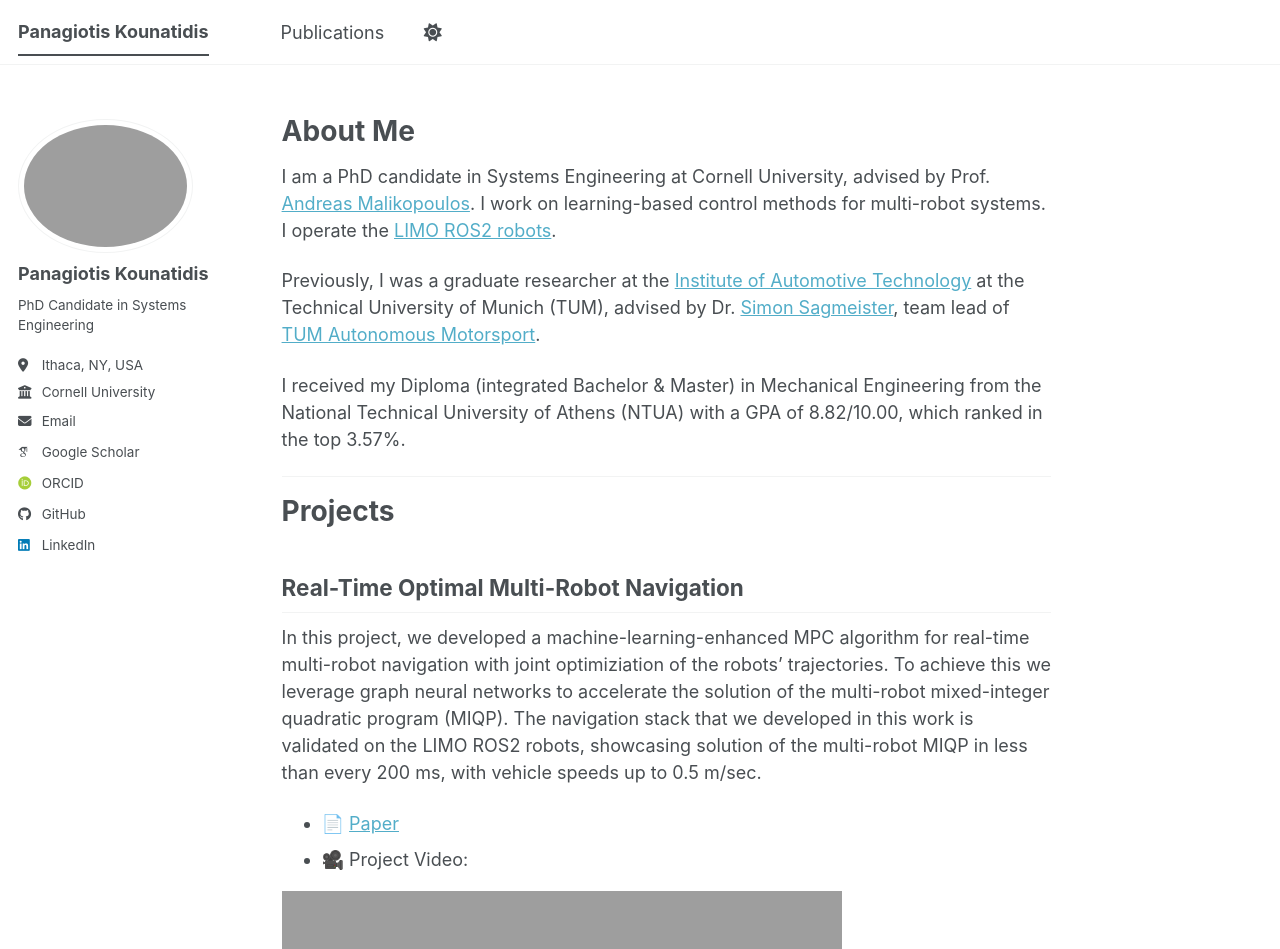
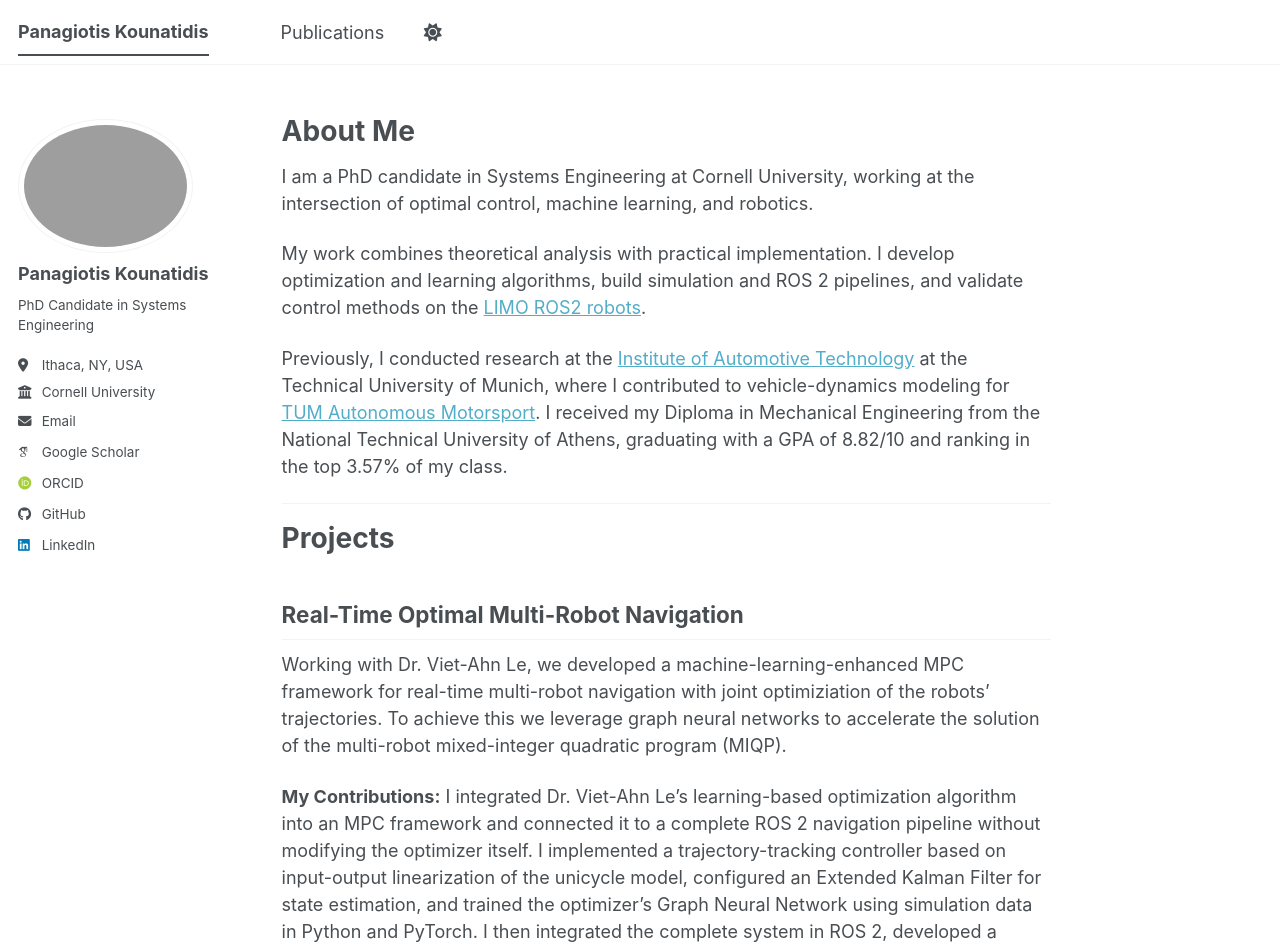
Before and after one commit to Panos20102k/Panos20102k.github.io, a Jekyll site: the page built from _pages/about.md, in a window 1280 px wide and 1400 px high. Shown: the top 949 px of the window. Built offline with Jekyll 4.4.1, drawn with Linux system fonts in a browser that asks for light colours; some web fonts are replaced; a script bundle is joined from its source files by our own code; library files that are not in the unit come from our copies; some of the changed text lies outside the part shown; grey boxes are pictures that could not be loaded.

Commit message:
updates wip

```diff
--- a/_pages/about.md
+++ b/_pages/about.md
@@ -7,12 +7,12 @@ author_profile: true
 
 # About Me
 
-I am a PhD candidate in Systems Engineering at Cornell University, advised by Prof. [Andreas Malikopoulos](https://ids-lab.net/).
-I work on learning-based control methods for multi-robot systems. I operate the [LIMO ROS2 robots](https://global.agilex.ai/products/limo-ros2).
+I am a PhD candidate in Systems Engineering at Cornell University, working at the intersection of optimal control, machine learning, and robotics.
 
-Previously, I was a graduate researcher at the [Institute of Automotive Technology](https://www.mos.ed.tum.de/ftm/startseite/) at the Technical University of Munich (TUM), advised by Dr. [Simon Sagmeister](https://www.mos.ed.tum.de/ftm/personen/mitarbeiter/simon-sagmeister-m-sc/), team lead of [TUM Autonomous Motorsport](https://www.mos.ed.tum.de/en/ftm/main-research/intelligent-vehicle-systems/tum-autonomous-motorsport/).
+My work combines theoretical analysis with practical implementation. I develop optimization and learning algorithms, build simulation and ROS 2 pipelines, and validate control methods on the [LIMO ROS2 robots](https://global.agilex.ai/products/limo-ros2).
 
-I received my Diploma (integrated Bachelor & Master) in Mechanical Engineering from the National Technical University of Athens (NTUA) with a GPA of 8.82/10.00, which ranked in the top 3.57%.
+Previously, I conducted research at the [Institute of Automotive Technology](https://www.mos.ed.tum.de/ftm/startseite/) at the Technical University of Munich, where I contributed to vehicle-dynamics modeling for [TUM Autonomous Motorsport](https://www.mos.ed.tum.de/en/ftm/main-research/intelligent-vehicle-systems/tum-autonomous-motorsport/). I received my Diploma in Mechanical Engineering from the National Technical University of Athens, graduating with a GPA of 8.82/10 and ranking in the top 3.57% of my class.
+
 
 ---
 
@@ -29,14 +29,38 @@ I received my Diploma (integrated Bachelor & Master) in Mechanical Engineering f
 # Projects
 ## Real-Time Optimal Multi-Robot Navigation
 
-In this project, we developed a machine-learning-enhanced MPC algorithm for real-time multi-robot navigation with joint optimiziation of the robots' trajectories. To achieve this we leverage graph neural networks to accelerate the solution of the multi-robot mixed-integer quadratic program (MIQP). The navigation stack that we developed in this work is validated on the LIMO ROS2 robots, showcasing solution of the multi-robot MIQP in less than every 200 ms, with vehicle speeds up to 0.5 m/sec.
+Working with Dr. Viet-Ahn Le, we developed a machine-learning-enhanced MPC framework for real-time multi-robot navigation with joint optimiziation of the robots' trajectories. To achieve this we leverage graph neural networks to accelerate the solution of the multi-robot mixed-integer quadratic program (MIQP).
+
+**My Contributions:** I integrated Dr. Viet-Ahn Le's learning-based optimization algorithm into an MPC framework and connected it to a complete ROS 2 navigation pipeline without modifying the optimizer itself. I implemented a trajectory-tracking controller based on input-output linearization of the unicycle model, configured an Extended Kalman Filter for state estimation, and trained the optimizer's Graph Neural Network using simulation data in Python and PyTorch. I then integrated the complete system in ROS 2, developed a Gazebo simulation from scratch for rapid validation, debugged, fine-tuned parameters, and tested the resulting stack on three physical LIMO robots.
+
+**Results:** The navigation stack delivers solution of the multi-robot MIQP in less than every 200 ms, with vehicle speeds up to 0.5 m/sec.
 
 - 📄 [Paper](https://ieeexplore.ieee.org/abstract/document/11312656)
-<!-- - 💻 [GitHub Repository](https://github.com/Panos20102k/Multi-Limo-Control) -->
+- 💻 [GitHub Repository](https://github.com/Panos20102k/Multi-Limo-Control)
 - 🎥 Project Video:
 
 <iframe width="560" height="315"
 src="https://www.youtube.com/embed/3Of0j3a5fGw"
+frameborder="0"
+allowfullscreen>
+</iframe>
+
+---
+
+## Vehicle Dynamics Modeling for Autonomous Racing
+
+Working with Dr. Simon Sagmeister, we developed a high-fidelity multi-body vehicle dynamics model and integrated it into the stack of TUM Autonomous Motorsport. We then validated the model through software-in-the-loop testing against data recorded from the fastest lap of TUM Autonomous Motorsport in Monza 2023, with vehicle speeds up to 267 km/h.
+
+**My Contributions:** I developed an [initial version](https://dspace.lib.ntua.gr/xmlui/handle/123456789/58426) of the vehicle dynamics model, and later contributed to its implementation in C++ and integration into the stack.
+
+**Results:** We compared our validated model with simplified versions of it commonly used in practice thereby addressing the question: *what is important to model in vehicle dynamics for autonomous racing?*
+
+- 📄 [Paper](https://ieeexplore.ieee.org/abstract/document/10588858)
+- 💻 [GitHub Repository](https://github.com/TUMFTM/Open-Car-Dynamics)
+- 🎥 [Project Video](https://www.youtube.com/watch?v=2uVidmMZ9ns)
+
+<iframe width="560" height="315"
+src="https://www.youtube.com/watch?v=2uVidmMZ9ns"
 frameborder="0"
 allowfullscreen>
 </iframe>
@@ -67,26 +91,6 @@ allowfullscreen>
 </iframe> -->
 ---
 
-## Vehicle Dynamics Modeling for Autonomous Racing
-
-In this project, I developed a vehicle model to enable a thorough evaluation of vehicle motion controllers in simulation.
-
-- 📄 [Paper](https://dspace.lib.ntua.gr/xmlui/handle/123456789/58426)
-
-I then contributed to an extension of this model, which now runs on the
-software stack of the TUM Autonomous Motorsport team and is used to evaluate vehicle motion controllers in simulation. The model is validated against data recorded from the fastest lap of TUM Autonomous Motorsport in Monza 2023, with vehicle speeds up to 267 km/h.
-
-- 📄 [Paper](https://ieeexplore.ieee.org/abstract/document/10588858)
-- 💻 [GitHub Repository](https://github.com/TUMFTM/Open-Car-Dynamics)
-- 🎥 [Project Video](https://www.youtube.com/watch?v=2uVidmMZ9ns)
-
-<!-- <iframe width="560" height="315"
-src="https://www.youtube.com/watch?v=2uVidmMZ9ns"
-frameborder="0"
-allowfullscreen>
-</iframe> -->
-
----
 
 # Fellowships & Awards
 
```
